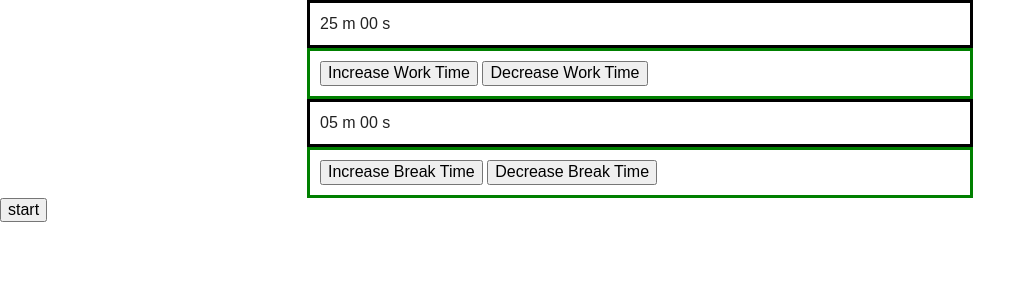
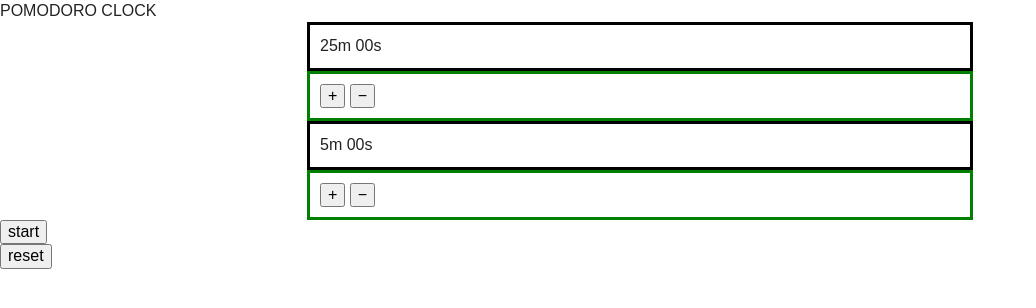
Before and after one commit to TheNewStyles/pomodoro-clock, a plain HTML site: page index.html in a window 1280 px wide. Shown: the whole page, without its empty margins (0-1036 px from the left). Drawn offline with nearby package versions, Linux system fonts and the light colour scheme.

Commit message:
add reset button and sections for work/break. Add chars for + -

```diff
--- a/index.html
+++ b/index.html
@@ -21,27 +21,41 @@
             <p class="browserupgrade">You are using an <strong>outdated</strong> browser. Please <a href="https://browsehappy.com/">upgrade your browser</a> to improve your experience and security.</p>
         <![endif]-->
 
+        <span>POMODORO CLOCK</span>
+        <section id="work_container">
             <div class="timer">
-            <span id="work_minutes">25 </span><span>m</span>
-            <span id="work_seconds">00 </span><span>s</span>
+                <div id="work">
+                    <span id="work_minutes">25</span><span>m</span>
+                    <span id="work_seconds">00</span><span>s</span>
+                </div>
             </div>
             <div class="buttons">
-            <button id="minutes_work_up">Increase Work Time</button>
-            <button id="minutes_work_down">Decrease Work Time</button>
+                <button id="minutes_work_up">&#x2b;</button>
+                <button id="minutes_work_down">&minus;</button>
             </div>
+        </section>
 
+        <section id="break_container">
             <div class="timer">
-            <span id="break_minutes">05 </span><span>m</span>
-            <span id="break_seconds">00 </span><span>s</span>
+                <div id="break">
+                    <span id="break_minutes">5</span><span>m</span>
+                    <span id="break_seconds">00</span><span>s</span>
+                </div>
             </div>
             <div class="buttons">
-            <button id="break_work_up">Increase Break Time</button>
-            <button id="break_work_down">Decrease Break Time</button>
+                <button id="break_work_up">&#x2b;</button>
+                <button id="break_work_down">&minus;</button>
             </div>
+        </section>
 
+        <section>
             <div id="start">
                 <button id="start_button">start</button>
             </div>
+            <div id="reset">
+                <button id="reset_button">reset</button>
+            </div>
+        </section>
 
     </body>
 </html>
```
Lines whose indentation alone changed are shown as unchanged.
